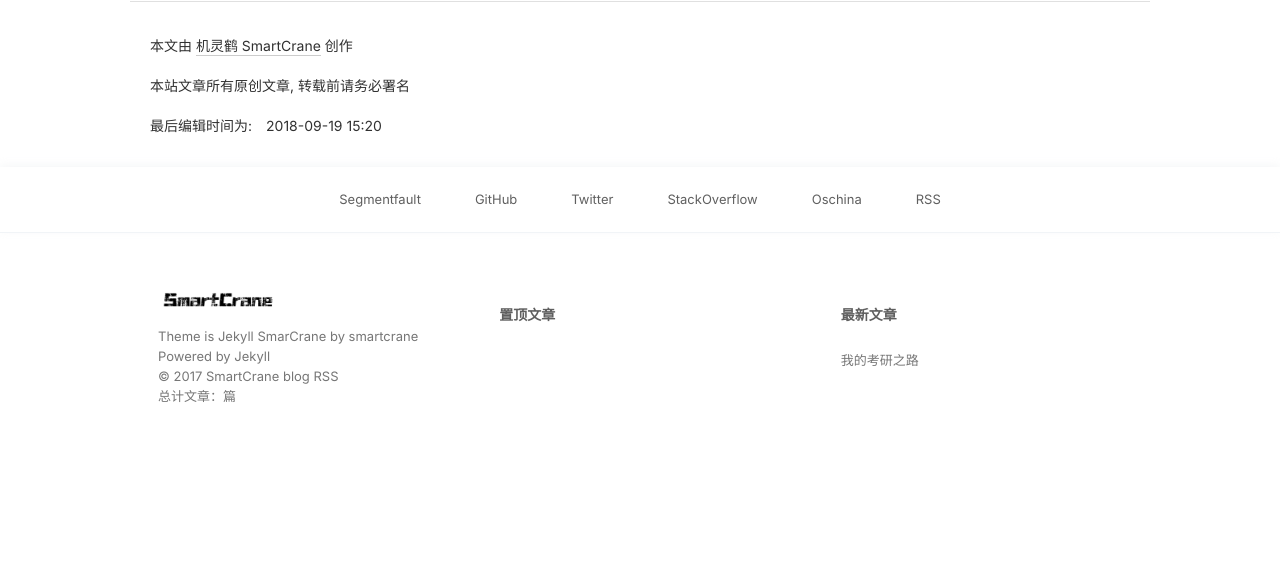
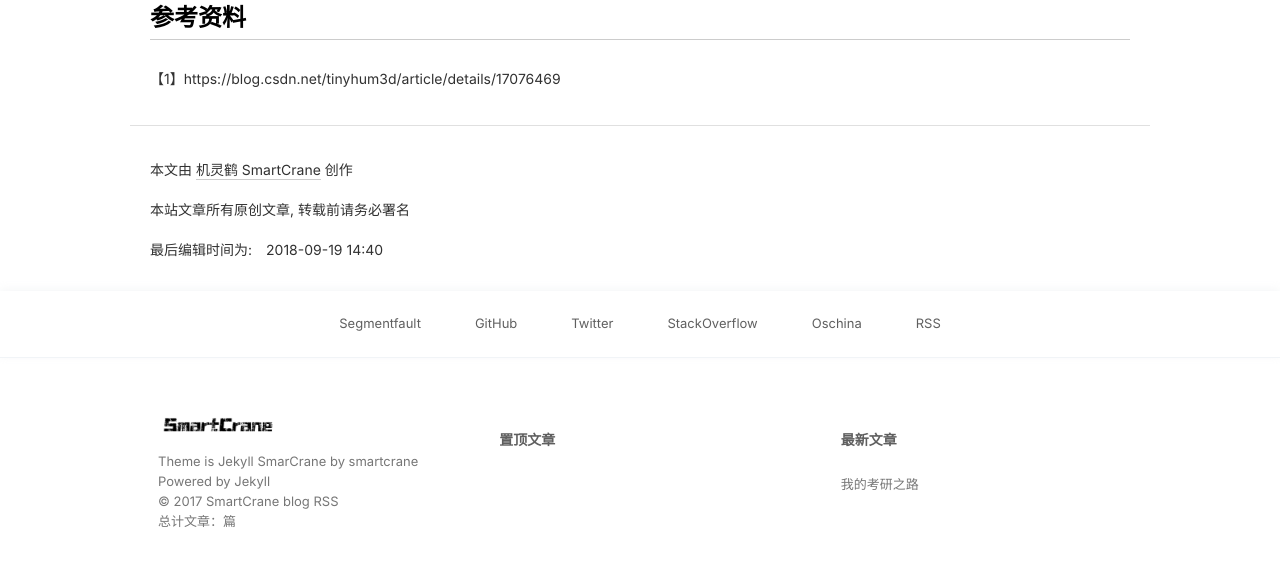
Before and after one commit to smartcrane2/smartcrane2.github.io, a Jekyll site: the page built from _posts/Unity Notes/2018-09-19-PixelLightSetting.md, in a window 1280 px wide and 900 px high, scrolled down 995 px, cut to the strip 257-823 px from the top of the window. Built offline with Jekyll 4.4.1, drawn with Linux system fonts in a browser that asks for light colours; nearby versions of some CDN libraries; comment, search, counter and statistics services are not loaded.

Commit message:
update note
update edit time;
add reference;

```diff
--- a/_posts/Unity Notes/2018-09-19-PixelLightSetting.md
+++ b/_posts/Unity Notes/2018-09-19-PixelLightSetting.md
@@ -6,7 +6,7 @@ tags:
 - Unity 学习笔记
 background: yellow
 background-image: https://i.loli.net/2018/09/16/5b9df0987211a.jpg
-date:   2018-09-19 15:20
+date:   2018-09-19 14:40
 category: Unity 笔记
 ---
 
@@ -22,3 +22,6 @@ category: Unity 笔记
 * 在 `Rendering` 选项下找到 `Pixel Light Count`，这即是场景中渲染的点光源个数，其默认值是 4 ，将其改为自己想要的值即可。
 
 ![image](http://pf6qvqv35.bkt.clouddn.com/note/20180919/QualitySettings.png)
+
+## 参考资料
+【1】https://blog.csdn.net/tinyhum3d/article/details/17076469
```
Also changed, not shown: _posts/Unity Notes/2018-09-19-Panorama.md (+17 -6 lines).
